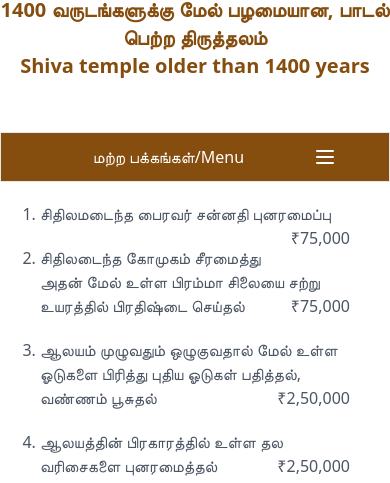
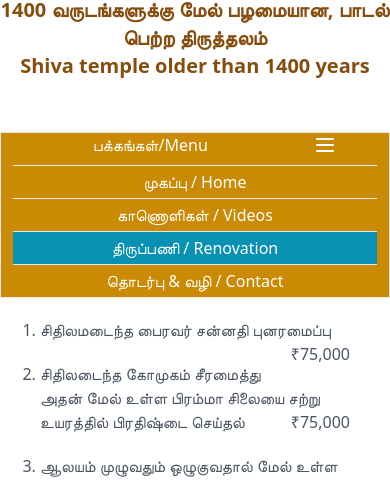
Before and after one commit to kuranganilmuttam/site, a Gatsby site: page /works in a window 390 px wide. Shown: the part 300-783 px from the top of the page. Built offline with nearby package versions, Linux system fonts and the light colour scheme; Gatsby itself is replaced by a stand-in of ours.

Commit message:
change menu highlight

```diff
--- a/src/components/layout.js
+++ b/src/components/layout.js
@@ -32,18 +32,18 @@ export default function Layout({ children }) {
                             <div class="mx-auto p-4">
                                 <div class="pt-2 pb-2 hidden md:block py-15 border-dotted border-y-2">
                                     <div class="flex justify-center flex-row px-10 text-gray-500 font-semibold">
-                                        <div class="pr-5 hover:text-blue-500 transition duration-300"><a href="/" class={isPathMatching("/") ? 'text-yellow-800' : ''} >முகப்பு/Home</a></div>
-                                        <div class="px-5 hover:text-blue-500 transition duration-300"><a href="/videos" class={isPathMatching("/videos") ? 'text-yellow-800' : ''}>காணொளிகள்/Videos</a></div>
-                                        <div class="px-5 hover:text-blue-500 transition duration-300"><a href="/works" class={isPathMatching("/works") ? 'text-yellow-800' : ''}>திருப்பணி/Renovation </a></div>
-                                        <div class="px-5 hover:text-blue-500 transition duration-300"><a href="/contact" class={isPathMatching("/contact") ? 'text-yellow-800' : ''}>தொடர்பு & வழி/Contact</a></div>
+                                        <div class="pr-5 hover:text-blue-500 transition duration-300"><a href="/" class={isPathMatching("/") ? 'text-yellow-800' : ''} >முகப்பு / Home</a></div>
+                                        <div class="px-5 hover:text-blue-500 transition duration-300"><a href="/videos" class={isPathMatching("/videos") ? 'text-yellow-800' : ''}>காணொளிகள் / Videos</a></div>
+                                        <div class="px-5 hover:text-blue-500 transition duration-300"><a href="/works" class={isPathMatching("/works") ? 'text-yellow-800' : ''}>திருப்பணி / Renovation </a></div>
+                                        <div class="px-5 hover:text-blue-500 transition duration-300"><a href="/contact" class={isPathMatching("/contact") ? 'text-yellow-800' : ''}>தொடர்பு & வழி / Contact</a></div>
                                     </div>
                                 </div>
 
                             </div>
-                            <div class="md:hidden flex justify-between flex-col border border-y-1 my-5 p-3 bg-yellow-800">
+                            <div class="md:hidden flex justify-between flex-col border border-y-1 my-5 px-3 bg-yellow-600">
                                 <button class="outline-none mobile-menu-button px-10 text-white">
                                     <div class="flex flex-row justify-between">
-                                        <div class="px-10 text-center ">மற்ற பக்கங்கள்/Menu</div>
+                                        <div class="px-10 text-center ">பக்கங்கள்/Menu</div>
                                         <div>
                                             <svg class=" w-6 h-6 hover:text-gray-500 "
                                                 x-show="!showMenu"
@@ -58,19 +58,19 @@ export default function Layout({ children }) {
                                         </div>
                                     </div>
                                 </button>
-                                <div class="hidden mobile-menu text-white">
-                                    <div class="flex flex-col text-center px-10" >
+                                <div class="mobile-menu text-white">
+                                    <div class="flex flex-col text-center" >
                                         <div class="border-b pb-2"></div>
-                                        <div class="px-5 py-1 hover:text-blue-500 transition duration-300 border-b"><a href="/" class={isPathMatching("/") ? 'font-bold' : ''} >முகப்பு/Home</a></div>
-                                        <div class="px-5 py-1 hover:text-blue-500 transition duration-300 border-b"><a href="/videos" class={isPathMatching("/videos") ? 'font-bold' : ''}>காணொளிகள்/Videos</a></div>
-                                        <div class="px-5 py-1 hover:text-blue-500 transition duration-300 border-b"><a href="/works" class={isPathMatching("/works") ? 'font-bold' : ''}>திருப்பணி/Renovation </a></div>
-                                        <div class="px-5 pt-1 hover:text-blue-500 transition duration-300"><a href="/contact" class={isPathMatching("/contact") ? 'font-bold' : ''}>தொடர்பு & வழி/Contact</a></div>
+                                        <a href="/" class={isPathMatching("/") ? 'bg-cyan-600' : ''} ><div class="px-5 py-1 border-b">முகப்பு / Home</div></a>
+                                        <a href="/videos" class={isPathMatching("/videos") ? 'bg-cyan-600' : ''}><div class="px-5 py-1 border-b">காணொளிகள் / Videos</div></a>
+                                        <a href="/works" class={isPathMatching("/works") ? 'bg-cyan-600	' : ''}><div class="px-5 py-1 border-b">திருப்பணி / Renovation </div></a>
+                                        <a href="/contact" class={isPathMatching("/contact") ? 'bg-cyan-600' : ''}><div class="px-5 py-1"> தொடர்பு & வழி / Contact</div></a>
                                     </div>
                                 </div>
                             </div>
                         </nav>
                     </div>
-                </div>
+                </div >
                 <div class="grid grid-cols-1 md:grid-cols-2 lg:grid-cols-4">
                     {children}
                 </div>
@@ -82,6 +82,6 @@ export default function Layout({ children }) {
                 </div>
                 &copy;2022 Kuranganilmuttam.org
             </footer>
-        </div>
+        </div >
     )
 }
```
